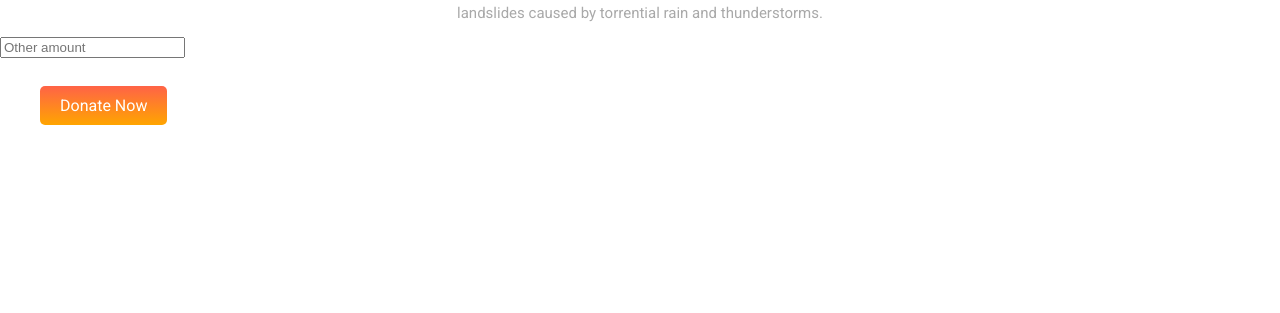
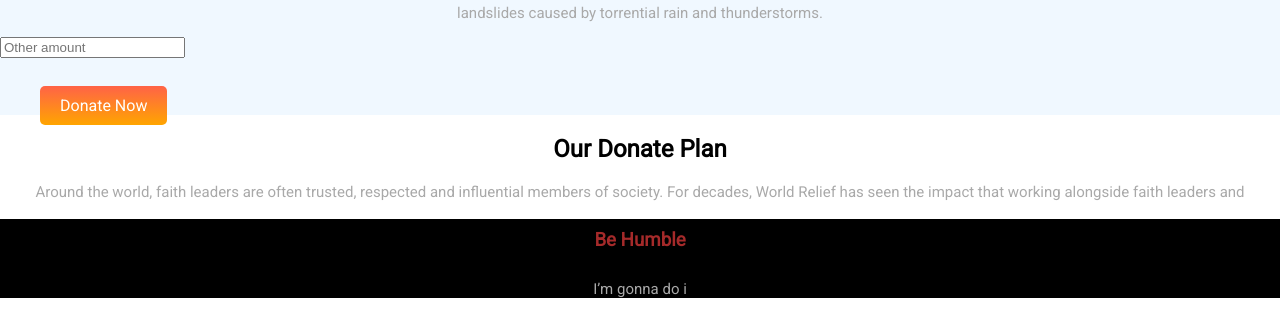
Before and after one commit to AyeshaSiddikaSonia/donate-today-one, a plain HTML site: page index.html in a window 1280 px wide. Shown: the part 664-977 px from the top of the page. Before the commit the page ends 800 px from the top, so only its background shows below. Drawn offline with Linux system fonts and the light colour scheme.

Commit message:
commit all

```diff
--- a/index.html
+++ b/index.html
@@ -20,28 +20,43 @@
             <a class="button" target="_blank" href="#">Donate Now</a></div>
     </section>
     <!-- Header part end -->
+
     <!-- Donate today part start -->
     <section class="donate">
         <div>
             <h2>Donate Today</h2>
             <p> landslides caused by torrential rain and thunderstorms.</p>
-        </div>
-
-
-        <input type="text" placeholder="Other amount">
+            <input type="text" placeholder="Other amount">
         <br>
         <br>
         <br>
         <a class="button" target="_blank" href="#">Donate Now</a>
+        </div>
+        </section>
+    <!-- Donate today part end -->
 
-    </section>
-    <!-- Donate today part end -->
+
+
 
     <!-- our donation plan part start -->
 
     <section>
+        <h2>Our Donate Plan</h2>
+        <p>Around the world, faith leaders are often trusted, respected and influential members of society. For decades, World Relief has seen the impact that working alongside faith leaders and</p>
+
 
     </section>
     <!-- our donation plan part end -->
+
+
+
+    <!-- Footer part start -->
+    <section>
+        <div class="footer">
+            <h3>Be Humble</h3>
+            <P>I’m gonna do i</P>
+        </div>
+    </section>
+     <!-- Footer part end -->
 </body>
 </html>
--- a/style.css
+++ b/style.css
@@ -42,3 +42,17 @@ p{
    p{
     color: darkgray;
    }
+   .donate{
+    background-color: aliceblue;
+   }
+   .footer{
+
+    background-color: black;
+
+   }
+   h3{
+    text-align: center;
+    color: brown;
+    padding: 10px 20px;
+
+   }
```
